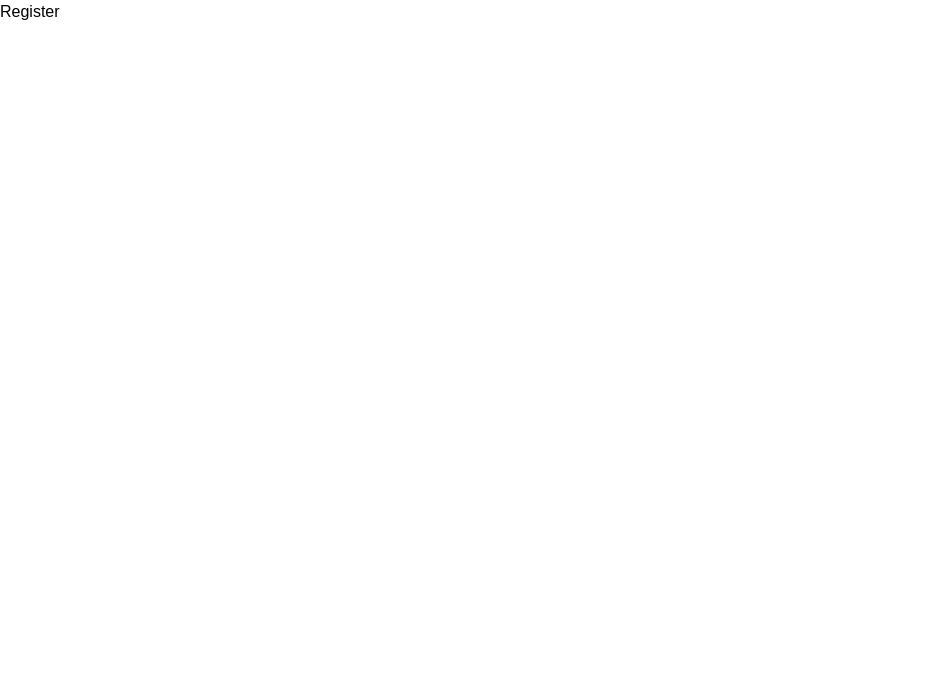
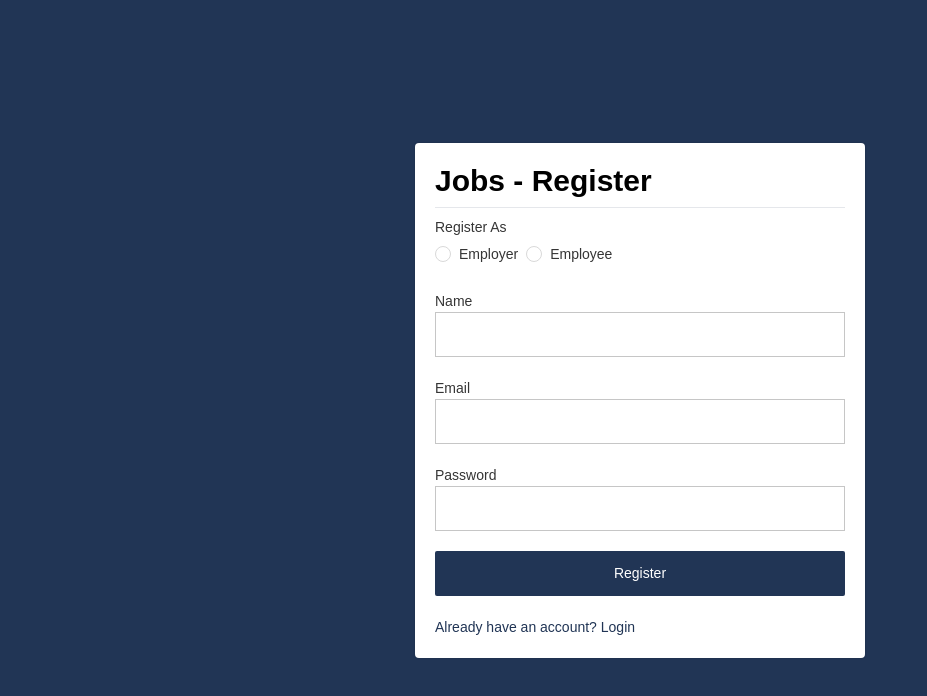
Before and after one commit to Grazziano/job-portal, a Next.js app: page /register in a window 1280 px wide. Shown: the top 696 px of the page, without its empty margins (0-927 px from the left). Built offline with nearby package versions, Linux system fonts and the light colour scheme.

Commit message:
Register page

```diff
--- a/src/app/(auth)/login/page.tsx
+++ b/src/app/(auth)/login/page.tsx
@@ -1,9 +1,10 @@
 'use client';
 import React from 'react';
-import { Button, Form } from 'antd';
+import { Button, Form, Radio } from 'antd';
 import Link from 'next/link';
 
 interface LoginProps {
+  userType: string;
   email: string;
   password: string;
 }
@@ -16,14 +17,21 @@ export default function Login() {
   return (
     <div className="flex justify-center h-screen items-center bg-primary">
       <div className="card p-5 w-[450px]">
-        <h1 className="text-xl">Jobs - Login</h1>
-        <hr />
+        <h1 className="text-3xl font-bold mb-2">Jobs - Login</h1>
+        <hr className="mb-2" />
 
         <Form
           layout="vertical"
           className="flex flex-col gap-5"
           onFinish={onFinish}
         >
+          <Form.Item label="Login As" name="userType">
+            <Radio.Group>
+              <Radio value="employer">Employer</Radio>
+              <Radio value="employee">Employee</Radio>
+            </Radio.Group>
+          </Form.Item>
+
           <Form.Item label="Email" name="email">
             <input type="email" className="input" />
           </Form.Item>
--- a/src/app/(auth)/register/page.tsx
+++ b/src/app/(auth)/register/page.tsx
@@ -1,9 +1,57 @@
+'use client';
 import React from 'react';
+import { Button, Form, Radio } from 'antd';
+import Link from 'next/link';
+
+interface RegisterProps {
+  userType: string;
+  name: string;
+  email: string;
+  password: string;
+}
 
 export default function Register() {
+  const onFinish = (values: RegisterProps) => {
+    console.log(values);
+  };
+
   return (
-    <div>
-      <h1>Register</h1>
+    <div className="flex justify-center h-screen items-center bg-primary">
+      <div className="card p-5 w-[450px]">
+        <h1 className="text-3xl font-bold mb-2">Jobs - Register</h1>
+        <hr className="mb-2" />
+
+        <Form
+          layout="vertical"
+          className="flex flex-col gap-5"
+          onFinish={onFinish}
+        >
+          <Form.Item label="Register As" name="userType">
+            <Radio.Group>
+              <Radio value="employer">Employer</Radio>
+              <Radio value="employee">Employee</Radio>
+            </Radio.Group>
+          </Form.Item>
+
+          <Form.Item label="Name" name="name">
+            <input type="text" className="input" />
+          </Form.Item>
+
+          <Form.Item label="Email" name="email">
+            <input type="email" className="input" />
+          </Form.Item>
+
+          <Form.Item label="Password" name="password">
+            <input type="password" className="input" />
+          </Form.Item>
+
+          <Button type="primary" htmlType="submit" block>
+            Register
+          </Button>
+
+          <Link href="/login">Already have an account? Login</Link>
+        </Form>
+      </div>
     </div>
   );
 }
```
